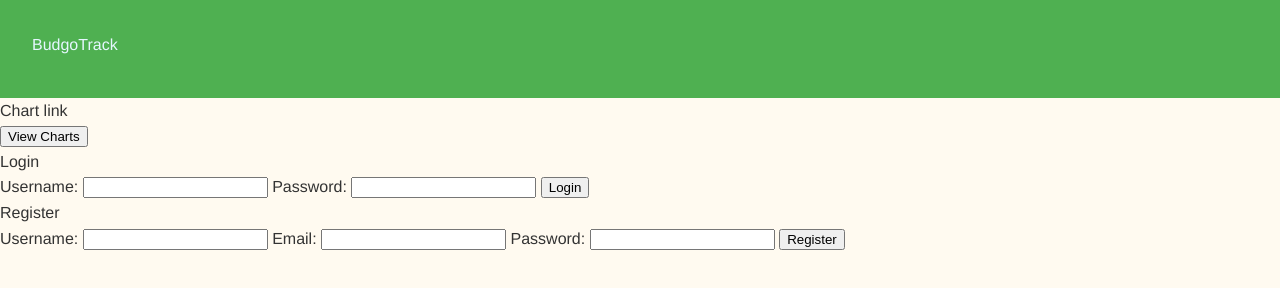
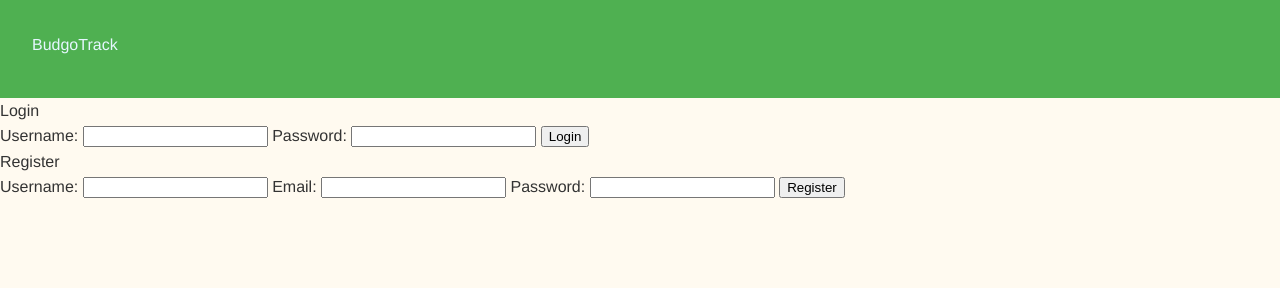
Before and after one commit to akoller01Maryville/cosc231BudgoTrack, a website: page public/index.html in a window 1280 px wide. Drawn offline with Linux system fonts and the light colour scheme; no server answers.

Commit message:
fixed formatting issue in index.html

```diff
--- a/public/index.html
+++ b/public/index.html
@@ -4,17 +4,13 @@
 <head>
     <meta charset="UTF-8">
     <title>BudgoTrack</title>
+    <link rel="stylesheet" href="stylesheets/reset.css">
+    <!-- reset above, style below -->
+    <link rel="stylesheet" href="stylesheets/styles.css">
 </head>
 
 <body>
     <header><h1>BudgoTrack</h1></header>
-    <section>
-        <h2>Chart link</h2>
-        <button onclick="window.location.href='chart.html'">View Charts</button>
-        <link rel="stylesheet" href="stylesheets/reset.css">
-        <!-- reset above, style below -->
-        <link rel="stylesheet" href="stylesheets/styles.css">
-    </section>
 
     <div id="userDetails"></div>
 
```
